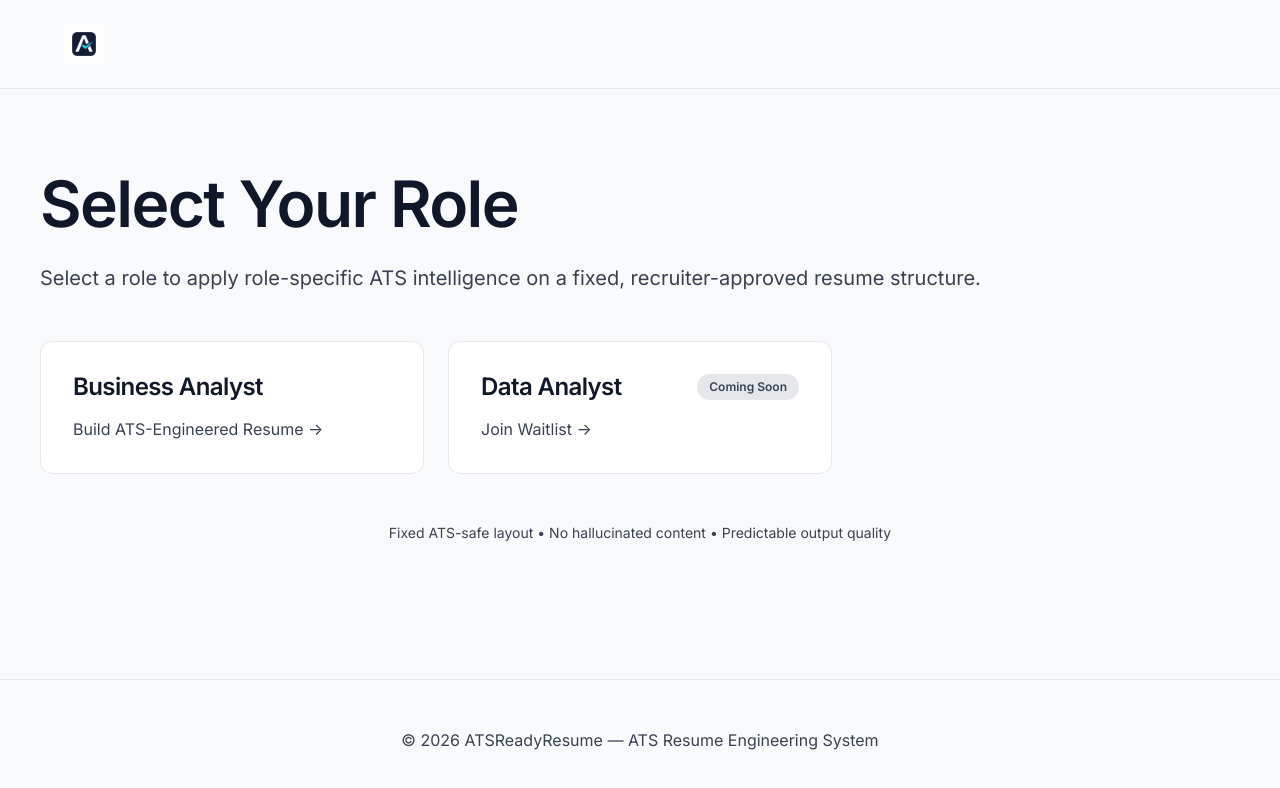
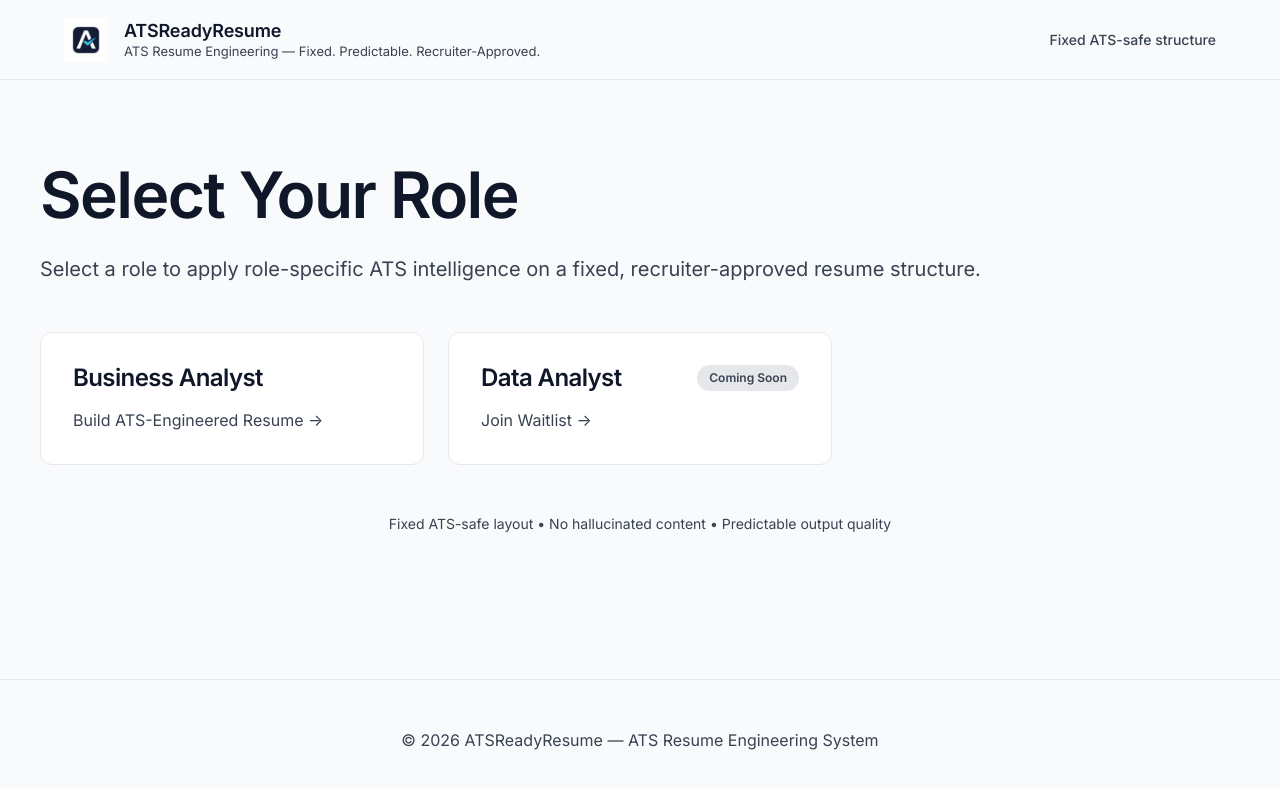
Before and after one commit to ether-it/ats-resume-generator, a Next.js app: page / in a window 1280 px wide. Shown: the top 788 px of the page. Built offline with nearby package versions, Linux system fonts and the light colour scheme.

Commit message:
feat(Header): redesign brand lockup and trust signals

```diff
--- a/src/components/Header.module.css
+++ b/src/components/Header.module.css
@@ -1,22 +1,85 @@
+.header {
+    height: 64px;
+    background-color: hsl(var(--background));
+    border-bottom: 1px solid hsl(var(--border));
+    display: flex;
+    align-items: center;
+    width: 100%;
+}
+
+.brandLink {
+    display: flex;
+    align-items: center;
+    gap: 12px;
+    text-decoration: none;
+    color: inherit;
+}
+
 .logo {
     width: 32px;
     height: 32px;
     object-fit: contain;
-    transition: width 0.2s, height 0.2s;
+    flex-shrink: 0;
 }
 
-/* Tablet (e.g., iPad Portrait and up) */
+.brandTextColumn {
+    display: flex;
+    flex-direction: column;
+    justify-content: center;
+    line-height: 1.2;
+}
+
+.brandName {
+    font-size: 15px;
+    font-weight: 600;
+    color: hsl(var(--header-color));
+    letter-spacing: -0.01em;
+}
+
+.slogan {
+    display: none;
+}
+
+.trustSignal {
+    font-size: 14px;
+    color: hsl(var(--muted-foreground));
+    font-weight: 500;
+    display: none;
+}
+
+/* Tablet & Desktop adjustments */
 @media (min-width: 768px) {
+    .header {
+        height: 80px;
+        padding-top: 0.5rem;
+        /* Optical balance if needed */
+        padding-bottom: 0.5rem;
+    }
+
+    .brandLink {
+        gap: 16px;
+    }
+
     .logo {
-        width: 36px;
-        height: 36px;
+        width: 44px;
+        height: 44px;
+    }
+
+    .brandName {
+        font-size: 18px;
+    }
+
+    .trustSignal {
+        display: block;
     }
 }
 
-/* Desktop (e.g., standard laptops and up) */
 @media (min-width: 1024px) {
-    .logo {
-        width: 40px;
-        height: 40px;
+    .slogan {
+        display: block;
+        font-size: 13px;
+        color: hsl(var(--muted-foreground));
+        margin-top: 2px;
+        font-weight: 400;
     }
 }
--- a/src/components/Header.tsx
+++ b/src/components/Header.tsx
@@ -5,19 +5,26 @@ import styles from './Header.module.css';
 
 export const Header: FunctionComponent = () => {
     return (
-        <header style={{ borderBottom: '1px solid hsl(var(--border))', padding: '1.5rem 0' }}>
-            <div className="container" style={{ display: 'flex', justifyContent: 'space-between', alignItems: 'center' }}>
-                <Link href="/" style={{ display: 'flex', alignItems: 'center' }}>
+        <header className={styles.header}>
+            <div className="container" style={{ display: 'flex', justifyContent: 'space-between', alignItems: 'center', height: '100%' }}>
+                <Link href="/" className={styles.brandLink}>
                     <Image
                         src="/logo.png"
                         alt="ATSReadyResume"
-                        width={40}
-                        height={40}
+                        width={44}
+                        height={44}
                         className={styles.logo}
                         priority
                     />
+                    <div className={styles.brandTextColumn}>
+                        <span className={styles.brandName}>ATSReadyResume</span>
+                        <span className={styles.slogan}>ATS Resume Engineering — Fixed. Predictable. Recruiter-Approved.</span>
+                    </div>
                 </Link>
-                {/* Placeholder for future nav */}
+
+                <div className={styles.trustSignal}>
+                    Fixed ATS-safe structure
+                </div>
             </div>
         </header>
     );
```
